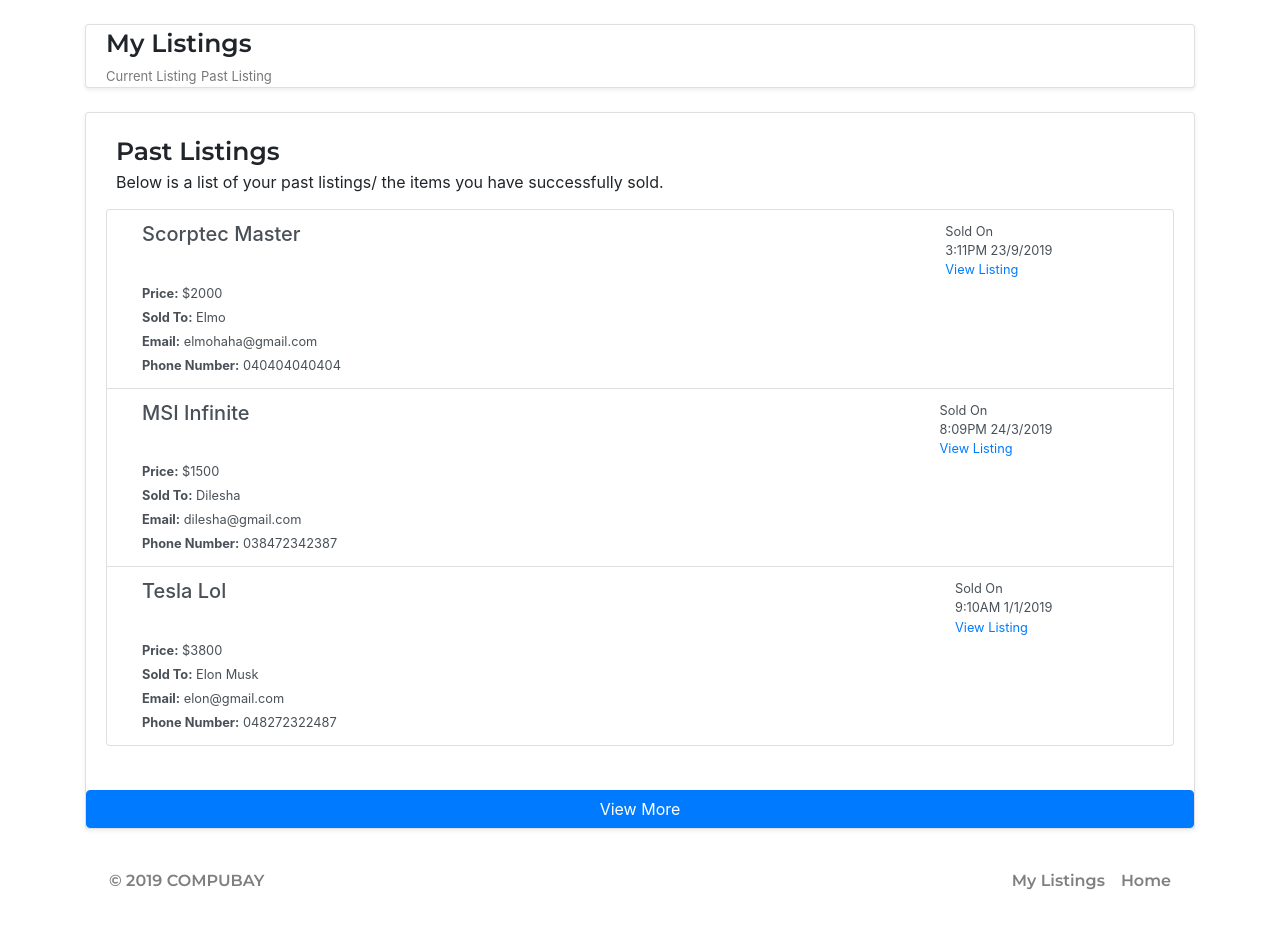
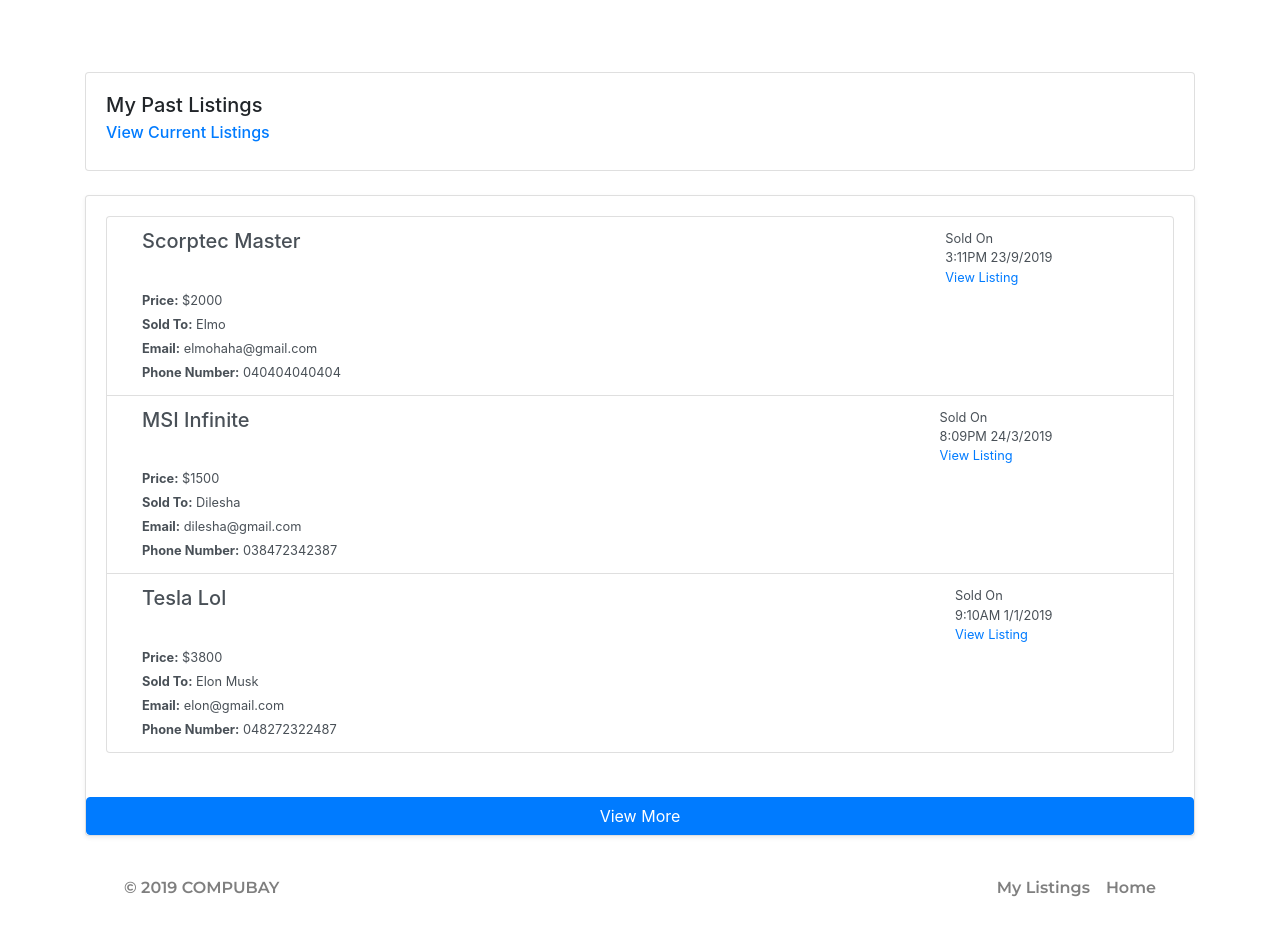
Before and after one commit to Wrdle/IAB207MarketPlace, a Flask app: template marketplace/templates/past_listing.html in a window 1280 px wide. Shown: the part 56-996 px from the top of the page. Before the commit the page ends 946 px from the top, so only its background shows below. Run offline with Flask 2, Linux system fonts and the light colour scheme; the template is opened without the code that fills it, so the values that code supplies are empty; some libraries are stand-ins or nearby versions.

Commit message:
included past_listing

```diff
--- a/marketplace/templates/listings.html
+++ b/marketplace/templates/listings.html
@@ -9,8 +9,8 @@
         <br><br>
         <div class="card">
             <div class="card-body">
-                <h5 class="card-title">My Listings</h5>
-                <h6 class="card-subtitle mb-2 text-muted">View Past Listings</h6>
+                <h5 class="card-title">My Current Listings</h5>
+                <h6 class="card-subtitle mb-2 text-muted"> <a href="past_listing">View Past Listings</a></h6>
             </div>
         </div>
         <br>
--- a/marketplace/templates/past_listing.html
+++ b/marketplace/templates/past_listing.html
@@ -9,14 +9,11 @@
 
 <!-- Top Quick View with Title and Image -->
 <div class="container">
-    <div class="card shadow-sm">
-        <div class="item-view-container">
-            <div id="body">
-                <div id="item-title">My Listings</div>
-                <a class="mb-1" href="currentlisting">Current Listing</a>
-                <a class="mb-1" href="pastlisting">Past Listing</a>
-
-            </div>
+    <br><br>
+    <div class="card">
+        <div class="card-body">
+            <h5 class="card-title">My Past Listings</h5>
+            <h6 class="card-subtitle mb-2 text-muted"> <a href="listings">View Current Listings</a></h6>
         </div>
     </div>
     <br>
@@ -24,8 +21,6 @@
     <!-- Main body card -->
     <div class="card shadow-sm bids-card">
         <div class="card-body">
-            <div id="title">Past Listings</div>
-            <div id="subtitle">Below is a list of your past listings/ the items you have successfully sold.</div>
 
             <!-- User Current Listing -->
             <ul class="list-group input-group">
@@ -90,11 +85,10 @@
                         </div>
                         <div class="modal-footer">
                             <button type="button" class="btn btn-danger" data-dismiss="modal">Close</button>
-                        </div>
                     </div>
                 </div>
             </div>
         </div>
-    </div>
+
 </div>
 {% endblock %}
--- a/marketplace/views.py
+++ b/marketplace/views.py
@@ -27,3 +27,8 @@ def search():
     else:
         listings = Listing.query.filter(Listing.category == searchCategory).all()
     return render_template('search.html', listings = listings, search=searchKeywords)
+
+@bp.route('/past_listing')
+@login_required
+def pastlisting():
+    return render_template('past_listing.html')
```
